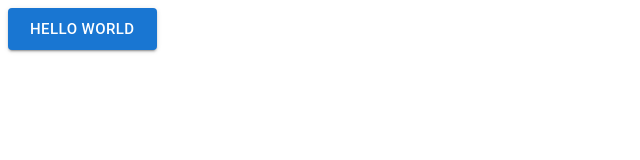
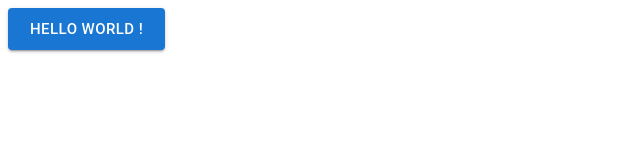
Before and after one commit to aristocrat44/test-components, a React (Vite) app: page / in a window 1280 px wide. Shown: the top 160 px of the page, without its empty margins (0-640 px from the left). Built offline with nearby package versions, Linux system fonts and the light colour scheme.

Commit message:
minor push

```diff
--- a/src/components/Button.tsx
+++ b/src/components/Button.tsx
@@ -3,7 +3,7 @@ import { Button as MUIButton } from '@mui/material';
 const Button = () => {
   return (
     <MUIButton variant="contained" size="large">
-      Hello world
+      Hello world !
     </MUIButton>
   );
 };
```
